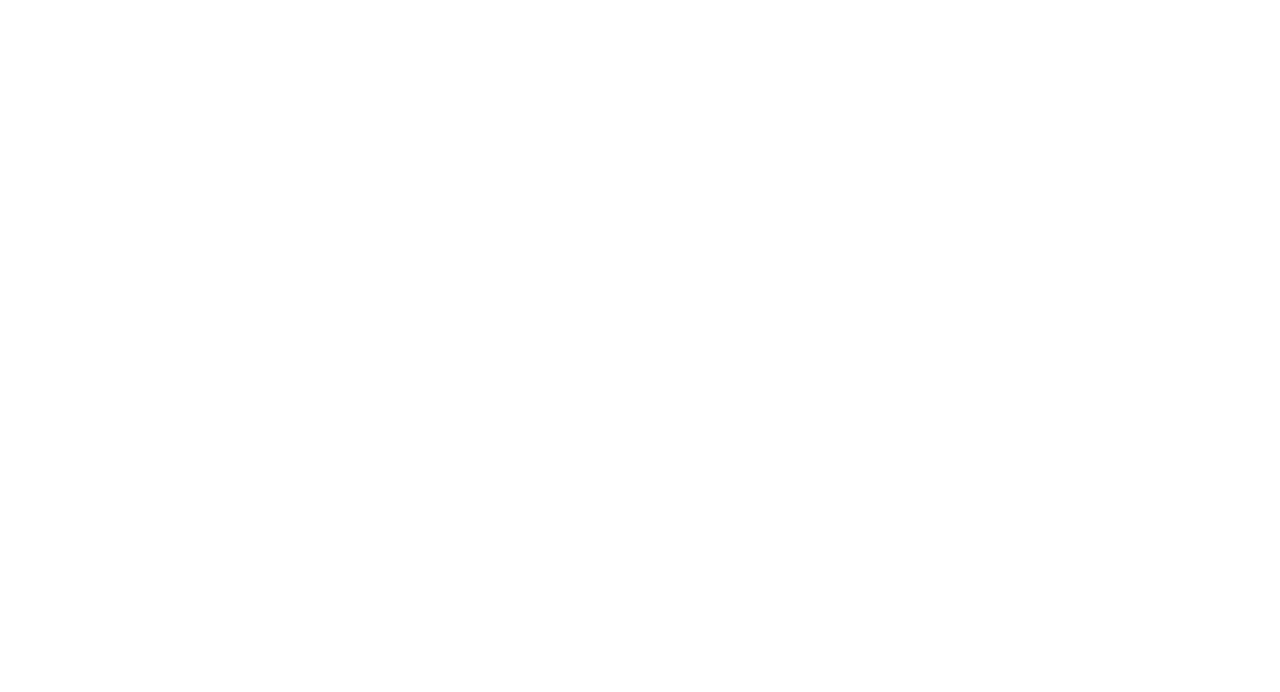
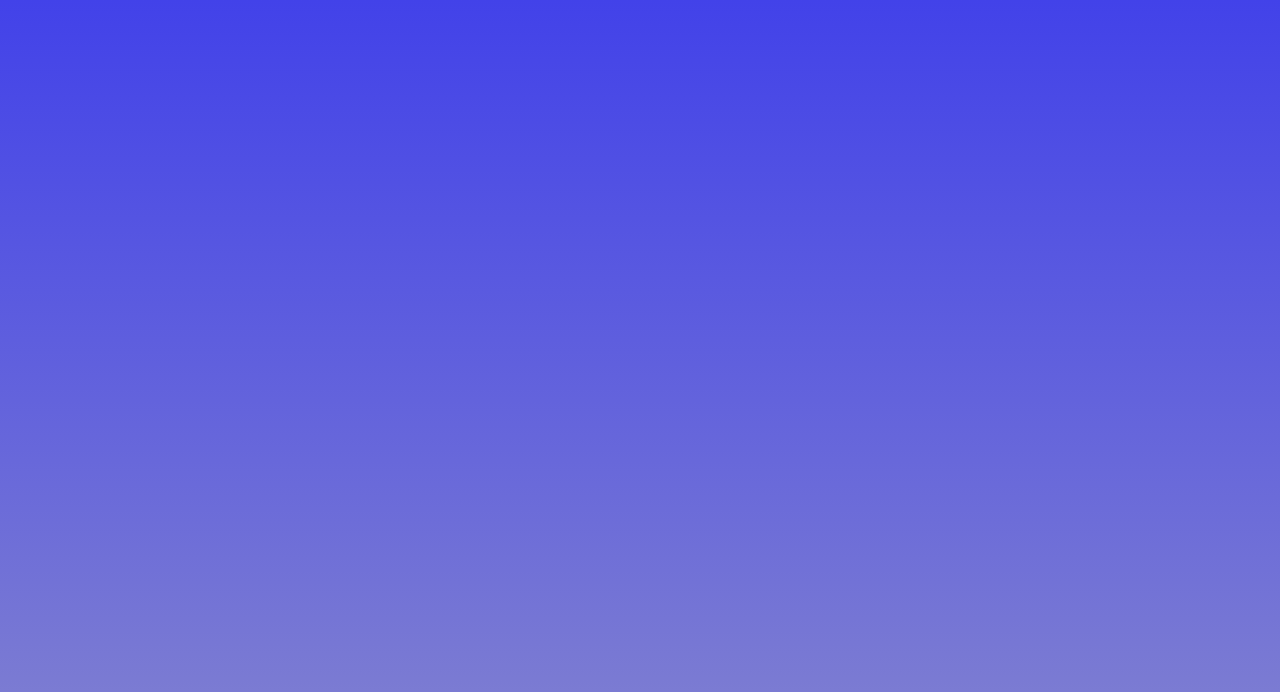
Before and after one commit to ArghaSaha-369/Tik-Tak-Toe-Game, a plain HTML site: page index.html in a window 1280 px wide. Drawn offline with Linux system fonts and the light colour scheme.

Commit message:
BG added

```diff
--- a/index.html
+++ b/index.html
@@ -5,6 +5,7 @@
     <meta http-equiv="X-UA-Compatible" content="IE=edge">
     <meta name="viewport" content="width=device-width, initial-scale=1.0">
     <title>Tik-Tak-Toe</title>
+    <link rel="stylesheet" href="style.css">
 </head>
 <body>
 
--- /dev/null
+++ b/style.css
@@ -0,0 +1,10 @@
+*{
+    margin: 0;
+    padding: 0;
+    box-sizing: border-box;
+}
+
+body {
+    height: 100vh;
+    background: linear-gradient( rgb(66, 66, 233), rgb(132, 132, 207));
+}
```
